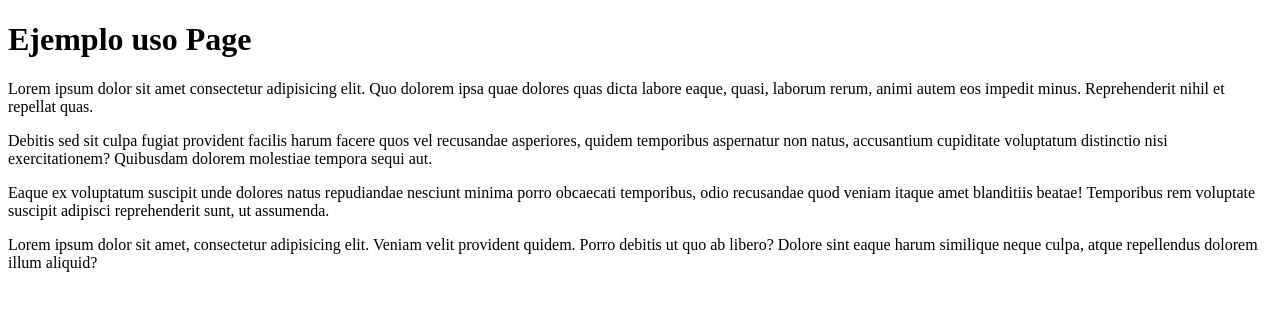
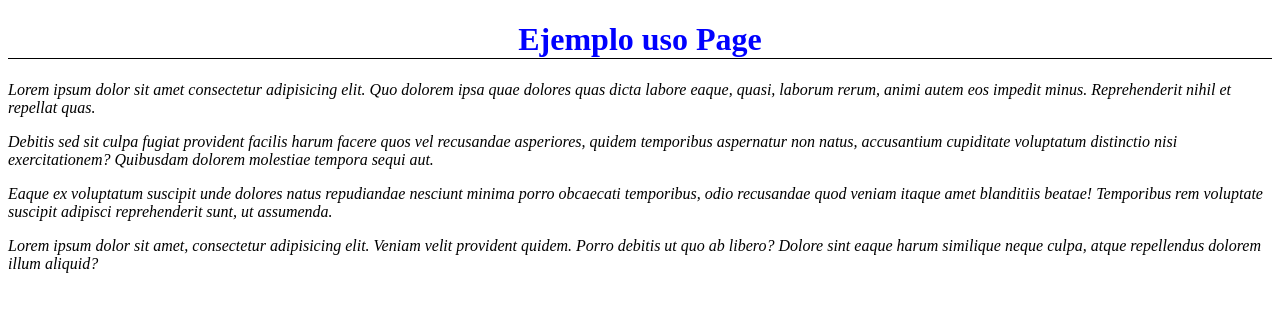
Before and after one commit to csevpar/demo-clase-Page, a plain HTML site: page docs/index.html in a window 1280 px wide. Drawn offline with Linux system fonts and the light colour scheme.

Commit message:
añado estilos CSS

```diff
--- /dev/null
+++ b/docs/index.css
@@ -0,0 +1,9 @@
+h1 {
+    color: blue;
+    text-align: center;
+    border-bottom: 1px solid #000;
+}
+
+p{
+    font-style: italic;
+}
--- a/docs/index.html
+++ b/docs/index.html
@@ -5,6 +5,7 @@
     <meta http-equiv="X-UA-Compatible" content="IE=edge">
     <meta name="viewport" content="width=device-width, initial-scale=1.0">
     <title>Ejemplo uso Page</title>
+    <link rel="stylesheet" href="index.css">
 </head>
 <body>
     <h1>Ejemplo uso Page</h1>
```
